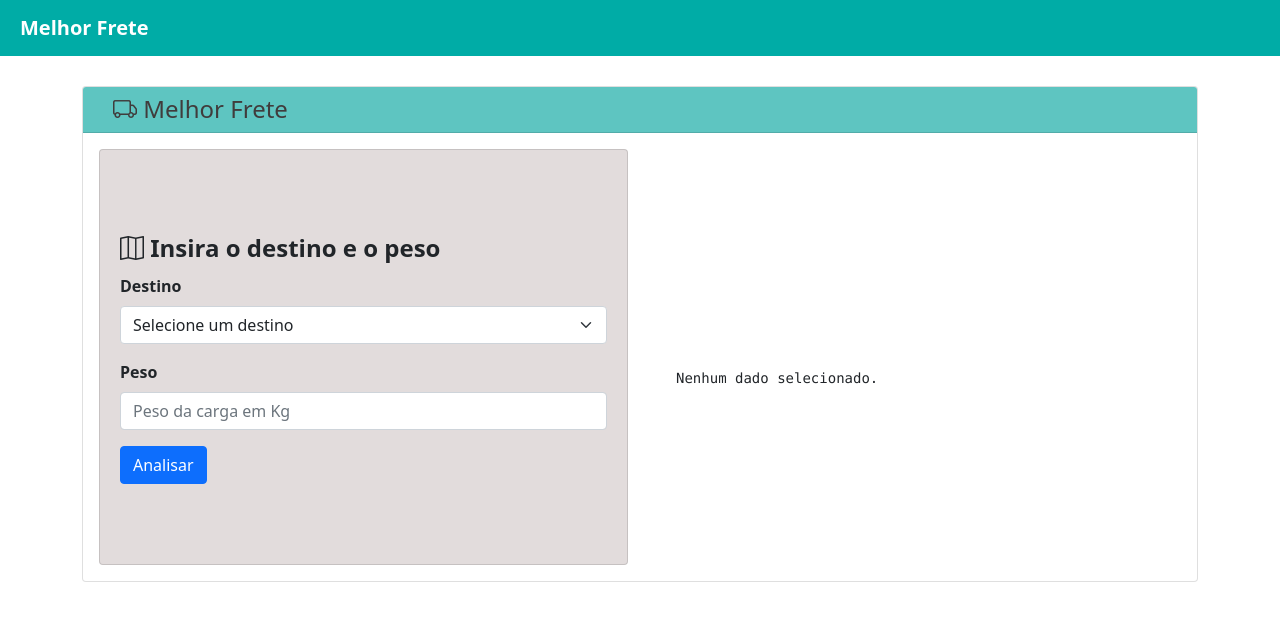
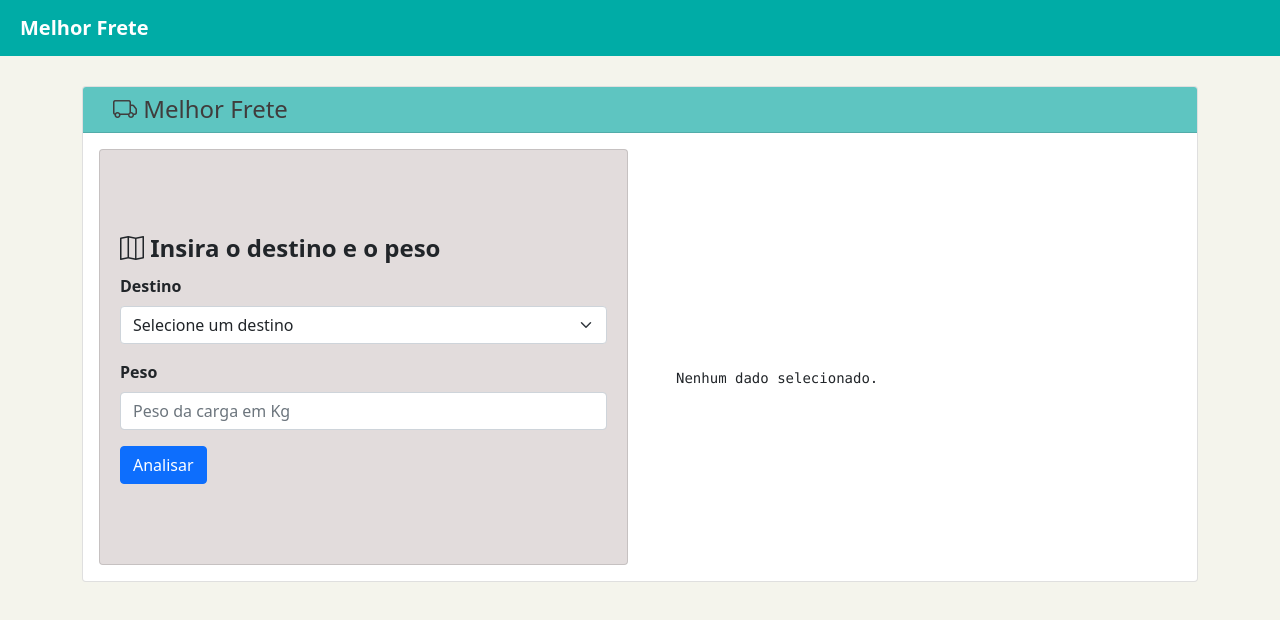
Before and after one commit to moisesPompilio/DesafioCoorLab, a Vue app in the folder code/: page / in a window 1280 px wide. Shown: the top 620 px of the page. Built offline with nearby package versions, Linux system fonts and the light colour scheme; data requests are answered from the project's data file.

Commit message:
style: criação do stylos que

```diff
--- a/code/src/App.vue
+++ b/code/src/App.vue
@@ -19,4 +19,14 @@
 </script>
 
 <style>
+.btn-primary{
+  background-color:  #9fbac8;
+  color: #292828;
+  padding: 5px 50px;
+  border: none;
+}
+#app {
+  min-height: 100vh;
+  background-color: rgb(244, 244, 236);
+}
 </style>
```
